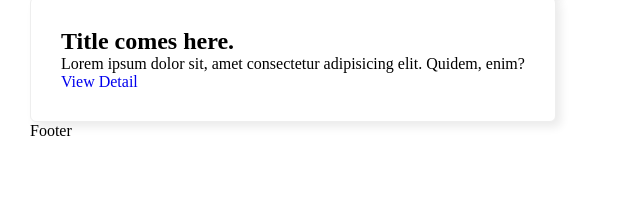
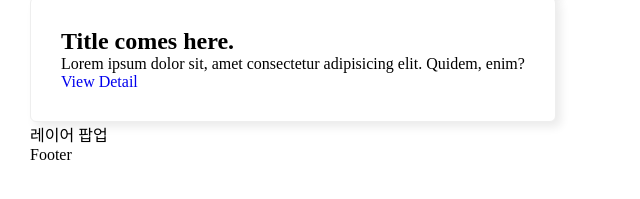
Before and after one commit to aajy/react, a React (Create React App) app: page / in a window 1280 px wide. Shown: the part 729-928 px from the top of the page, without its empty margins (0-640 px from the left). Built offline with nearby package versions, Linux system fonts and the light colour scheme.

Commit message:
삼항연산자와 &&연산자

```diff
--- a/src/App.jsx
+++ b/src/App.jsx
@@ -6,6 +6,7 @@ import '../src/scss/style.scss';
 
 function App() {
 	const colors = ['red', 'orange', 'yellow', 'lightgreen', 'cornflowerblue'];
+	let isPop = true;
 	return (
 		<>
 			<Header />
@@ -18,6 +19,8 @@ function App() {
 					})}
 				</div>
 			</section>
+			{/* {isPop ? <aside className='modal'>레이어 팝업</aside> : null} */}
+			{isPop && <aside className='modal'>레이어 팝업</aside>}
 			<Footer />
 		</>
 	);
```
